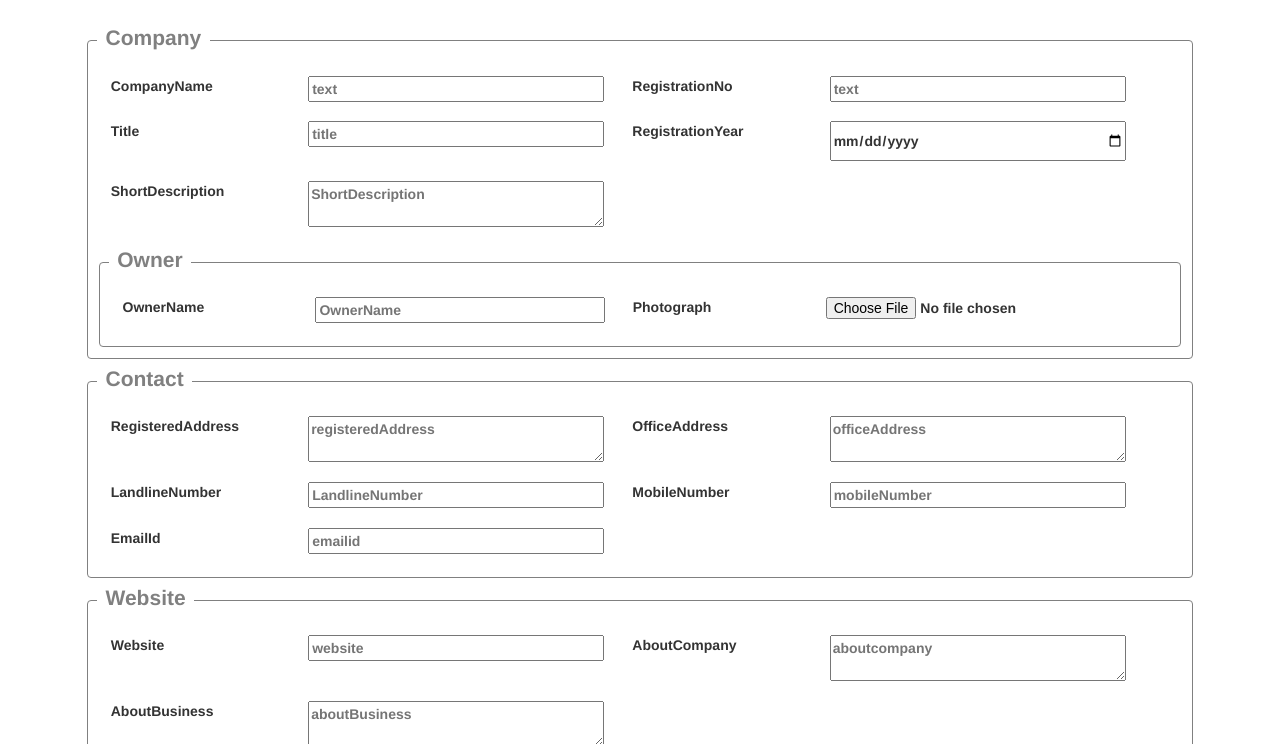
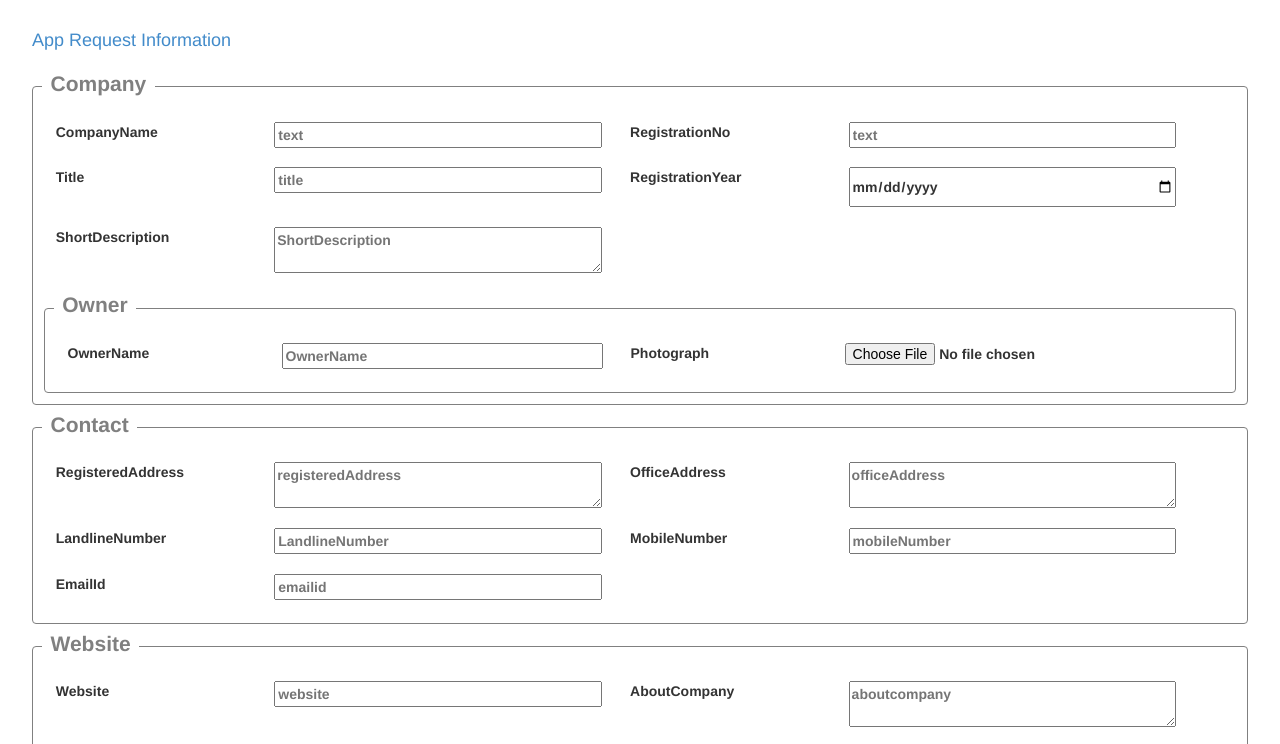
Before and after one commit to rasoftwares/onetouch, a website: page index.html in a window 1280 px wide. Shown: the part 54-798 px from the top of the page. Drawn offline with Linux system fonts and the light colour scheme.

Commit message:
added relavent comments

```diff
--- a/app/app.js
+++ b/app/app.js
@@ -80,11 +80,13 @@ app.controller('AppCtrl', ['$scope', '$http', function ($scope, $http) {
     };
   });
 
+// Controller for all of the application menu and associated configurations
 app.controller('navCtrl', ['$scope', function ($scope) {
 
   $scope.applicationName = 'One Touch Apps';
   $scope.search_title="Go";
 
+  /* Dynamic menu and it's properties */
 	$scope.menuItems = [{"name":"Home", "url": "/", "onClick":"home", "visible" : true},
 						        {"name":"Settings", "url": "settings", "onClick":"settings", "visible" : false},
 						        {"name":"List", "url": "list", "onClick":"list", "visible" : true}
--- a/app/views/home.html
+++ b/app/views/home.html
@@ -1,17 +1,15 @@
-<div class="container" ng-controller="homeCtrl">
+<div class="container-fluid" ng-controller="homeCtrl">
+  <a class="btn btn-lg"> App Request Information </a><BR/>
 
+  <dynamic-form id="Form" class="col-md-12" template="fromTemplate" ng-model="formData">
 
-
-      <dynamic-form id="Form" class="col-md-12" template="fromTemplate" ng-model="formData">
-
-      </dynamic-form>
-
-
+  </dynamic-form>
     <div class="col-md-4">
       <div class="fixed col-md-4">
         <pre>stdFormData: {{stdFormData | pretty}}</pre>
        </div>
     </div>
+
 	  <button class="btn btn-primary" onClick="formDataToObject(document.getElementById('Form'))"><strong>Submit</strong></button>
     <button class="btn btn-info" onclick="populateForm(aFormData)"><strong>View</strong></button>
     <button class="btn btn-success"><strong>Download for Android</strong> </button>
--- a/index.html
+++ b/index.html
@@ -1,7 +1,7 @@
 <!DOCTYPE html>
 <html ng-app="oneTouchApp" ng-controller="AppCtrl">
   <head>
-    <meta http-equiv="refresh" content="60">
+    <meta http-equiv="refresh" content="30">
 
 
     <!-- include third party opensource stylesheet frameworks-->
@@ -23,7 +23,7 @@
 
     <script src="app/app.js"></script>
 
-    <!-- include Rablion javascript Data files-->
+    <!-- include dynamic form template file-->
     <script src="app/genericTemplate.js"></script>
 
     <!-- include Rablion javascript Data files-->
@@ -166,7 +166,7 @@
   		</div>
   	  </nav>
 
+      <div ng-view/>
 
-      <div ng-view/>
     </body>
 </html>
```
